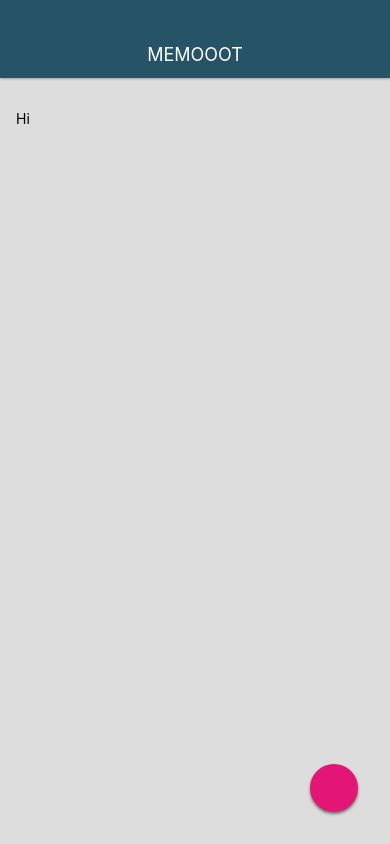
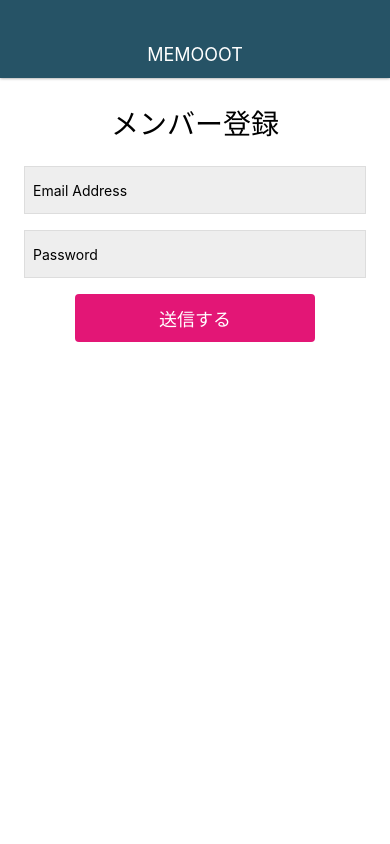
Before and after one commit to koki-hisatsugi/MemoApp, a React Native app: screen / in a window 390 px wide. Built offline with nearby package versions, Linux system fonts and the light colour scheme; a web font is replaced by a local one.

Commit message:
Create Login and Signup screen

```diff
--- a/App.js
+++ b/App.js
@@ -6,6 +6,8 @@
 import MemoListScreen from './src/screens/MemoListScreen';
 import MemoDetailScreen from './src/screens/MemoDetailScreen';
 import MemoEditScreen from './src/screens/MemoEditScreen';
+import LoginScreen from './src/screens/LoginScreen';
+import SignupScreen from './src/screens/SignupScreen';
 
 export default class App extends React.Component {
   render(){
@@ -14,7 +16,9 @@
           <Appbar />
           {/*<MemoDetailScreen />*/}
           {/*<MemoListScreen />*/}
-          <MemoEditScreen />
+          {/*<MemoEditScreen />*/}
+          {/*<LoginScreen />*/}
+          <SignupScreen />
         </View>
     );
   }
--- /dev/null
+++ b/src/screens/LoginScreen.js
@@ -0,0 +1,57 @@
+import React from 'react';
+import {StyleSheet, View, Text, TextInput, Button, TouchableHighlight} from 'react-native';
+
+
+class LoginScreen extends React.Component{
+  render(){
+    return(
+      <View style={styles.container}>
+        <Text style={styles.title}>
+          ログイン
+        </Text>
+        <TextInput style={styles.input} value="Email Address"/>
+        <TextInput style={styles.input} value="Password"/>
+        <TouchableHighlight style={styles.button}  onPress={()=>{}} 　underlayColor="#C70F66">
+          <Text style={styles.buttonTitle}>ログインする</Text>
+        </TouchableHighlight>
+      </View>
+    );
+  }
+}
+
+const styles = StyleSheet.create({
+  container: {
+    flex: 1,
+    width: '100%',
+    padding: 24,
+    backgroundColor: '#fff',
+  },
+  input: {
+    backgroundColor: '#eee',
+    height: 48,
+    marginBottom: 16,
+    borderWidth: 1,
+    borderColor: '#DDD',
+    padding: 8,
+  },
+  title: {
+    fontSize: 28,
+    alignSelf: 'center',
+    marginBottom: 24,
+  },
+  button: {
+    backgroundColor: '#E31676',
+    height: 48,
+    borderRadius: 4,
+    justifyContent: 'center',
+    alignItems: 'center',
+    width: '70%',
+    alignSelf: 'center',
+  },
+  buttonTitle: {
+    color: '#fff',
+    fontSize: 18,
+  }
+});
+
+export default LoginScreen;
--- /dev/null
+++ b/src/screens/SignupScreen.js
@@ -0,0 +1,57 @@
+import React from 'react';
+import {StyleSheet, View, Text, TextInput, Button, TouchableHighlight} from 'react-native';
+
+
+class SignupScreen extends React.Component{
+  render(){
+    return(
+      <View style={styles.container}>
+        <Text style={styles.title}>
+          メンバー登録
+        </Text>
+        <TextInput style={styles.input} value="Email Address"/>
+        <TextInput style={styles.input} value="Password"/>
+        <TouchableHighlight style={styles.button}  onPress={()=>{}}　underlayColor="#C70F66">
+          <Text style={styles.buttonTitle}>送信する</Text>
+        </TouchableHighlight>
+      </View>
+    );
+  }
+}
+
+const styles = StyleSheet.create({
+  container: {
+    flex: 1,
+    width: '100%',
+    padding: 24,
+    backgroundColor: '#fff',
+  },
+  input: {
+    backgroundColor: '#eee',
+    height: 48,
+    marginBottom: 16,
+    borderWidth: 1,
+    borderColor: '#DDD',
+    padding: 8,
+  },
+  title: {
+    fontSize: 28,
+    alignSelf: 'center',
+    marginBottom: 24,
+  },
+  button: {
+    backgroundColor: '#E31676',
+    height: 48,
+    borderRadius: 4,
+    justifyContent: 'center',
+    alignItems: 'center',
+    width: '70%',
+    alignSelf: 'center',
+  },
+  buttonTitle: {
+    color: '#fff',
+    fontSize: 18,
+  }
+});
+
+export default SignupScreen;
```
